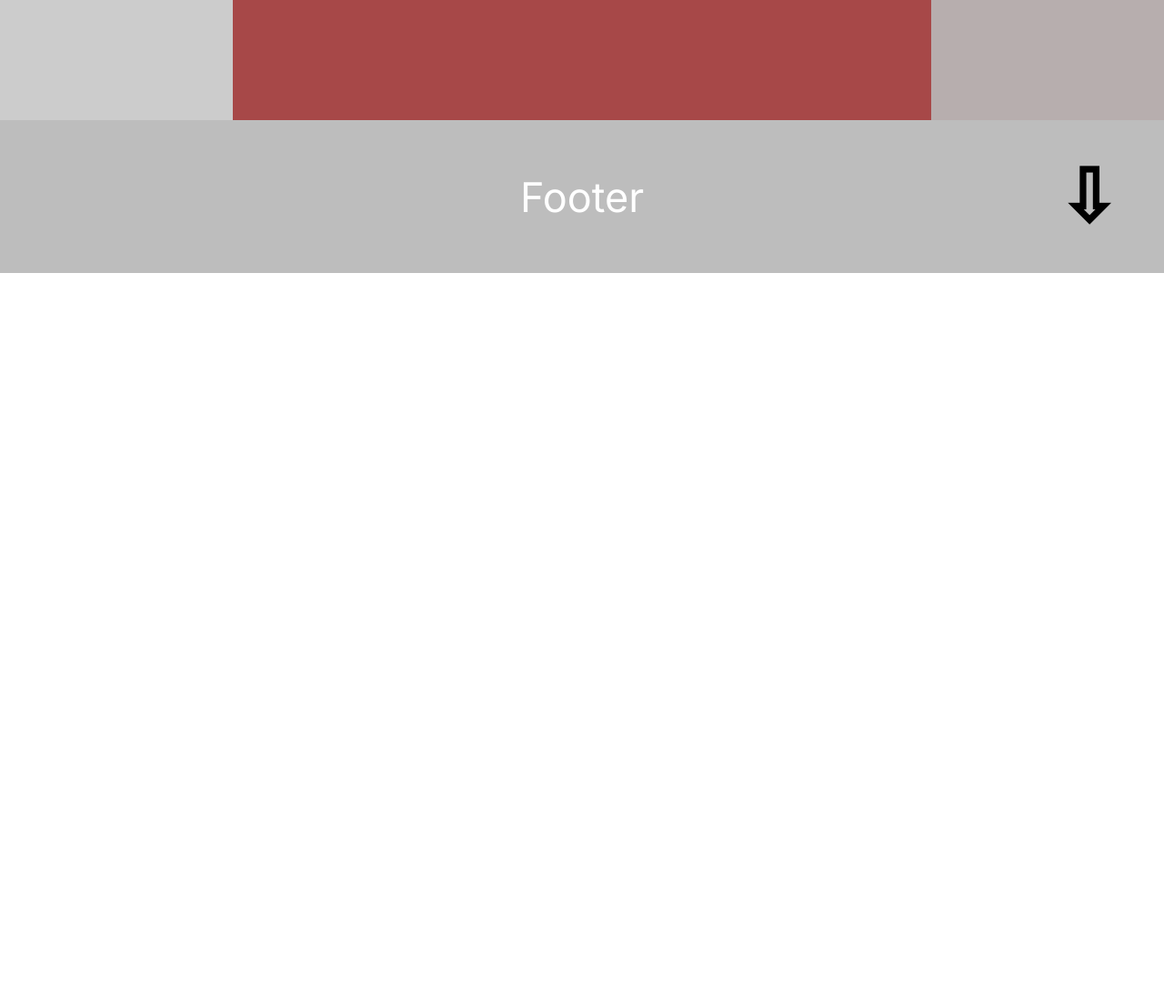
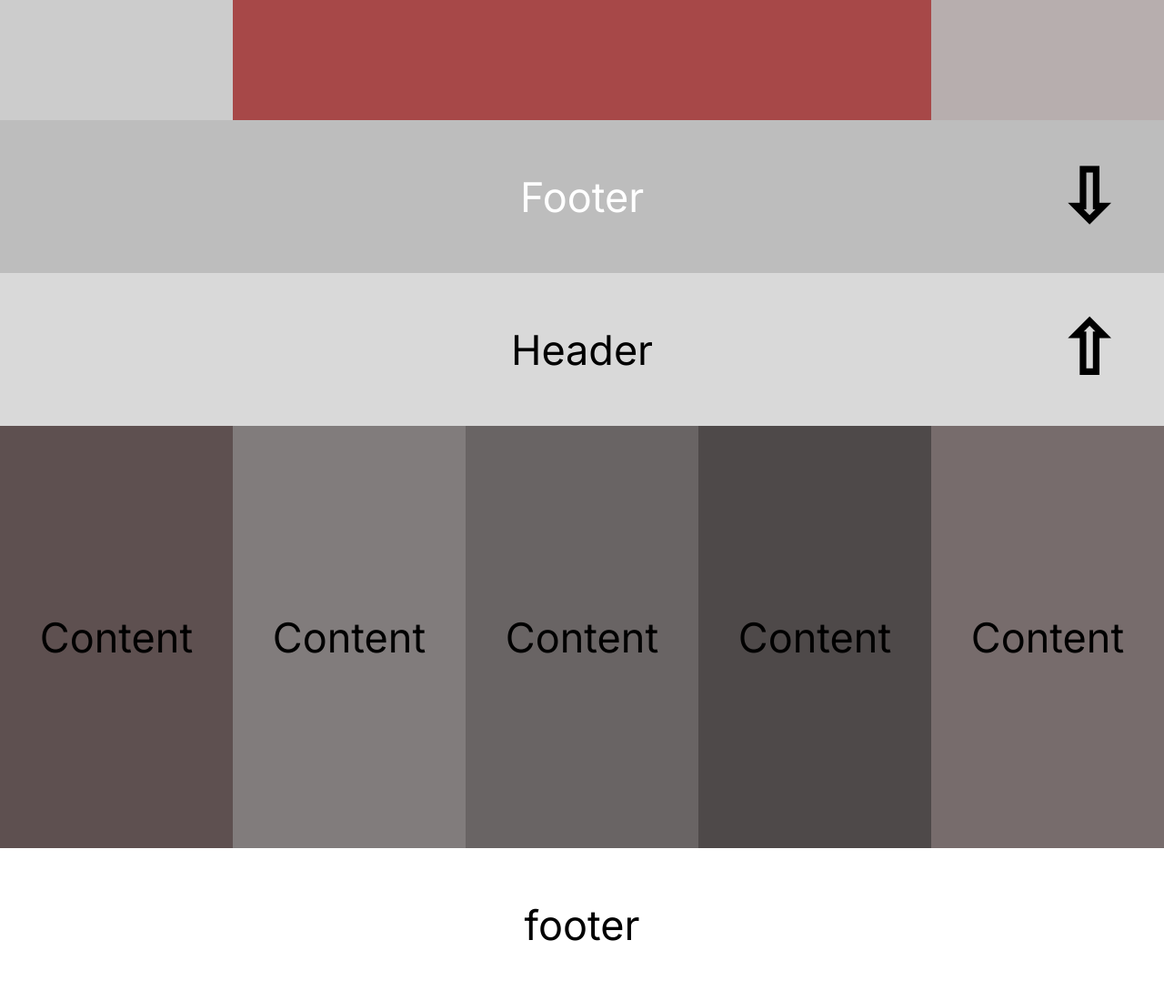
Before and after one commit to Andrii1036/HTML-HomeWorks, a plain HTML site: page Lesson3/task1.html in a window 1280 px wide. Shown: the part 2900-4000 px from the top of the page at 91% size. Before the commit the page ends 3200 px from the top, so only its background shows below. Drawn offline with Linux system fonts and the light colour scheme.

Commit message:
created fifth model from lesson 3 task 1

```diff
--- a/Lesson3/task1.html
+++ b/Lesson3/task1.html
@@ -120,5 +120,31 @@
         <a href="#model5" class="arrow">&#8681;</a>
     </footer>
 </div>
+<div id="model5">
+    <header class="flexCC model5HeaderBg">
+        <p>Header</p>
+        <a href="#model4" class="arrow">&#8679;</a>
+    </header>
+    <main>
+        <article class="flexCC model5Content1Bg">
+            <p>Content</p>
+        </article>
+        <article class="flexCC model5Content2Bg">
+            <p>Content</p>
+        </article>
+        <article class="flexCC model5Content3Bg">
+            <p>Content</p>
+        </article>
+        <article class="flexCC model5Content4Bg">
+            <p>Content</p>
+        </article>
+        <article class="flexCC model5Content5Bg">
+            <p>Content</p>
+        </article>
+    </main>
+    <footer class="flexCC model5FooterBg">
+        <p>footer</p>
+    </footer>
+</div>
 </body>
 </html>
--- a/Lesson3/task1Style.css
+++ b/Lesson3/task1Style.css
@@ -212,3 +212,28 @@ p {
 .model4FooterBg{
     background: #BDBDBD;
 }
+/*-------------------стилізація пятого макету----------------------------*/
+#model5 main article{
+    width: 20%;
+}
+.model5HeaderBg{
+    background: #D9D9D9;
+}
+.model4FooterBg{
+    background: #BDBDBD;
+}
+.model5Content1Bg{
+    background: #5E5050;
+}
+.model5Content2Bg{
+    background: #817C7C;
+}
+.model5Content3Bg{
+    background: #696464;
+}
+.model5Content4Bg{
+    background: #4E4949;
+}
+.model5Content5Bg{
+    background: #776C6C;
+}
```
